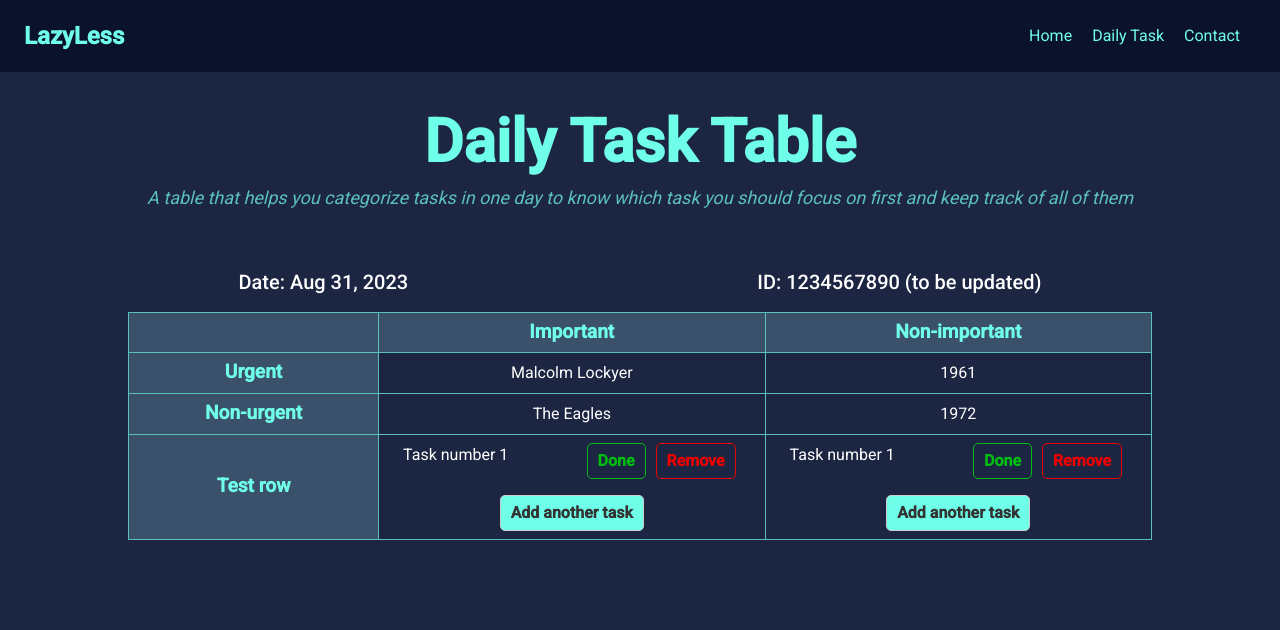
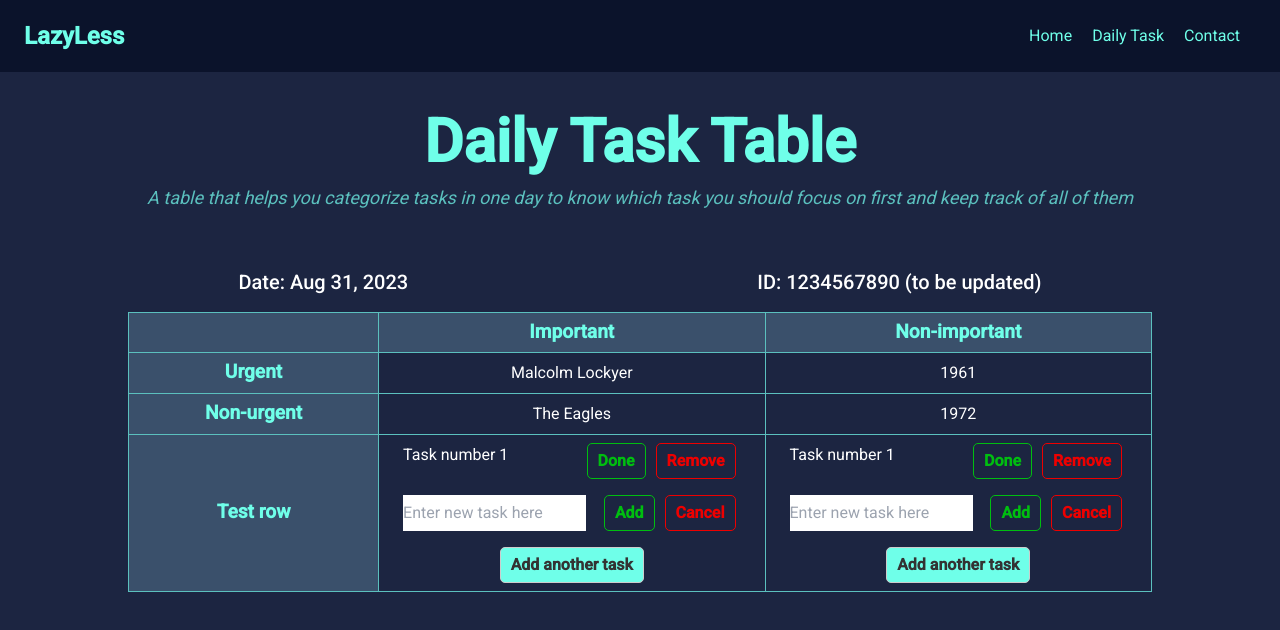
Before and after one commit to LinhNguyenLe2109/Lazyless, an Angular app: page /dailyTask in a window 1280 px wide. Shown: the top 630 px of the page. Built offline with nearby package versions, Linux system fonts and the light colour scheme.

Commit message:
updated the file paht

```diff
--- a/src/app/content-cell/content-cell.component.html
+++ b/src/app/daily-task-cell/content-cell/content-cell.component.html
@@ -6,5 +6,12 @@
             <button id="removeButton">Remove</button>
         </div>
     </div>
+    <div id="addTaskSection" class="flex justify-between mx-4 mb-4">
+        <input type="text" placeholder="Enter new task here">
+        <div id="optionList" class="flex">
+            <button id="doneButton">Add</button>
+            <button id="removeButton">Cancel</button>
+        </div>
+    </div>
     <button>Add another task</button>
 </div>
```
Also changed, not shown: src/app/app.module.ts (+4 -4 lines), src/app/daily-task-cell/daily-task-cell.module.ts (added, +15 -0 lines), src/app/daily-task-cell/content-cell/content-cell.component.css (renamed from src/app/content-cell/content-cell.component.css), src/app/daily-task-cell/content-cell/content-cell.component.ts (renamed from src/app/content-cell/content-cell.component.ts), 1 other file (tests, documents, lock files or other folders).
